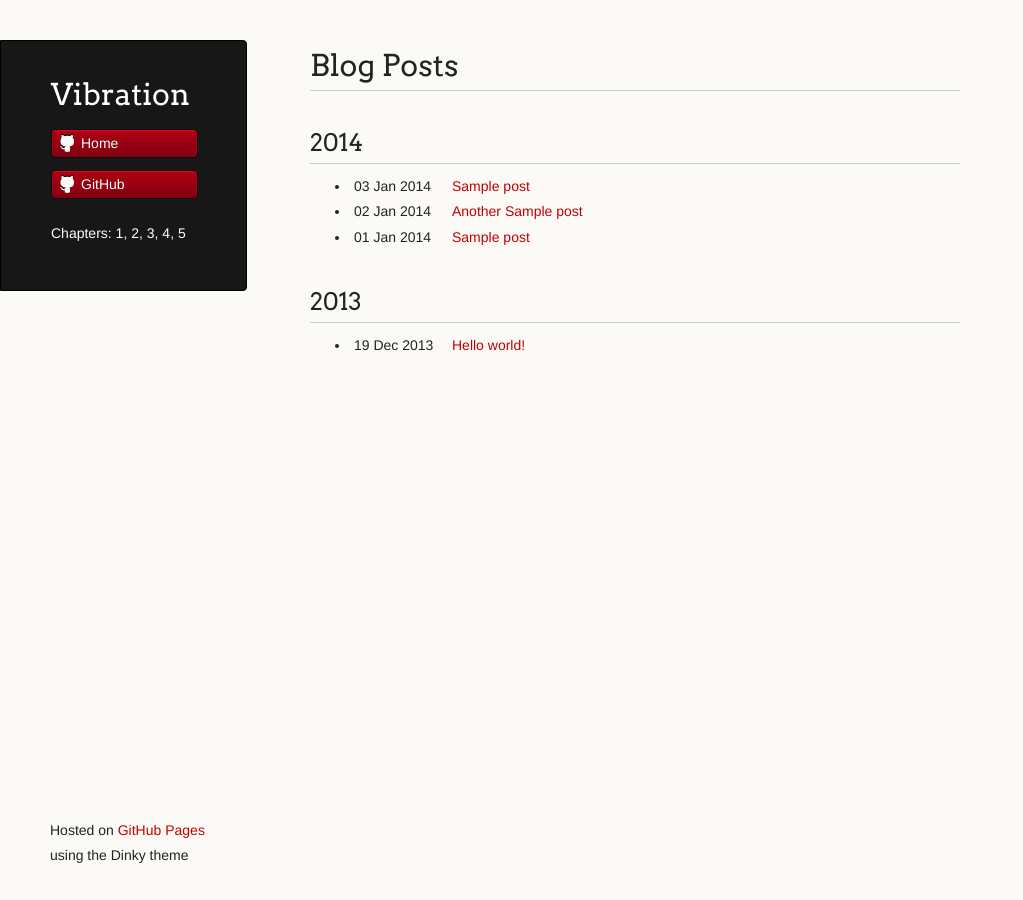
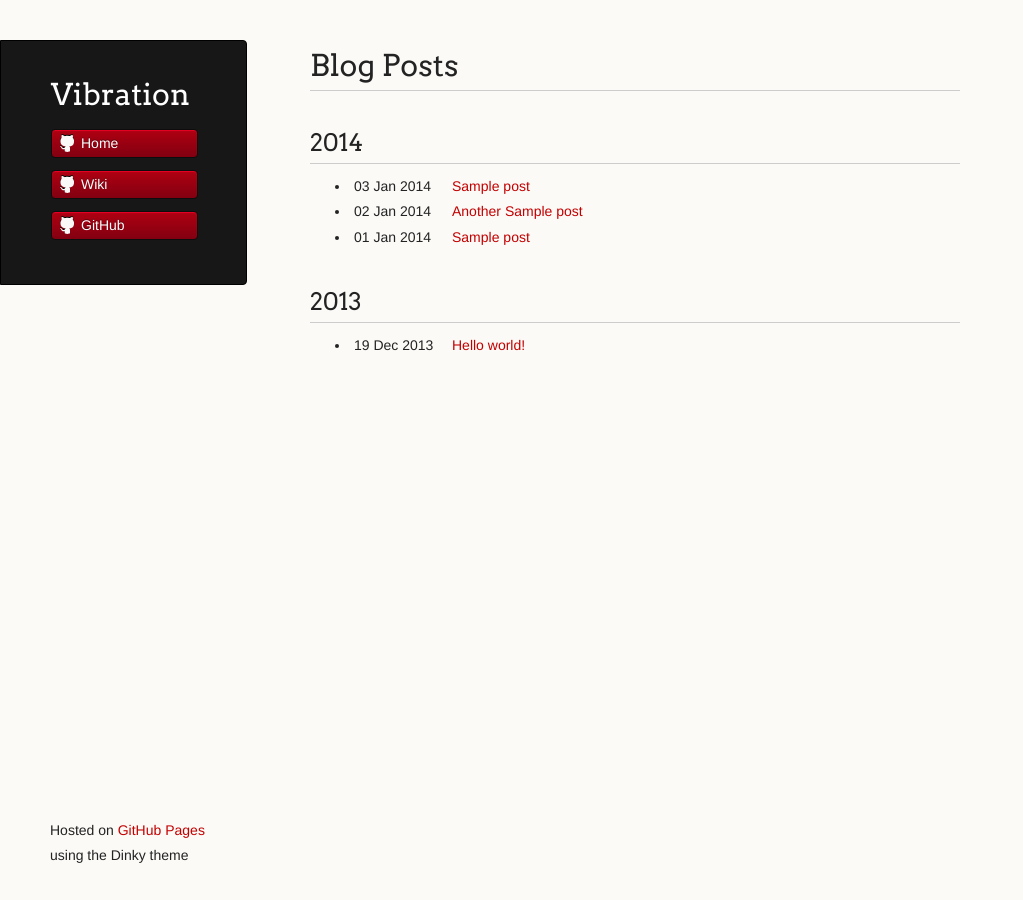
Before and after one commit to vireax/vibration, a Jekyll site: the page built from index.html, in a window 1280 px wide. Shown: the whole page, without its empty margins (0-1023 px from the left). Built offline with Jekyll 4.4.1, drawn with Linux system fonts in a browser that asks for light colours; Markdown is read by kramdown in place of the engine named in the settings.

Commit message:
Update default.html

```diff
--- a/_layouts/default.html
+++ b/_layouts/default.html
@@ -23,9 +23,9 @@
           <!--li class="download"><a class="buttons" href="https://github.com/Vireax/vibration/zipball/master">Download ZIP</a></li-->
           <!--li class="download"><a class="buttons" href="https://github.com/Vireax/vibration/tarball/master">Download TAR</a></li-->
           <li><a class="buttons github" href="/vibration/">Home</a></li>
+          <li><a class="buttons github" href="https://github.com/Vireax/vibration/wiki">Wiki</a></li>
           <li><a class="buttons github" href="https://github.com/Vireax/vibration">GitHub</a></li>
         </ul>
-        <p>Chapters: <a href="/vibration/ch1.html">1</a>, <a href="/vibration/ch2.html">2</a>, <a href="/vibration/ch3.html">3</a>, <a href="/vibration/ch4.html">4</a>, <a href="/vibration/ch5.html">5</a></p>
 
         <!--p class="header">This project is maintained by <a class="header name" href="https://github.com/Vireax">Vireax</a></p-->
 
```
